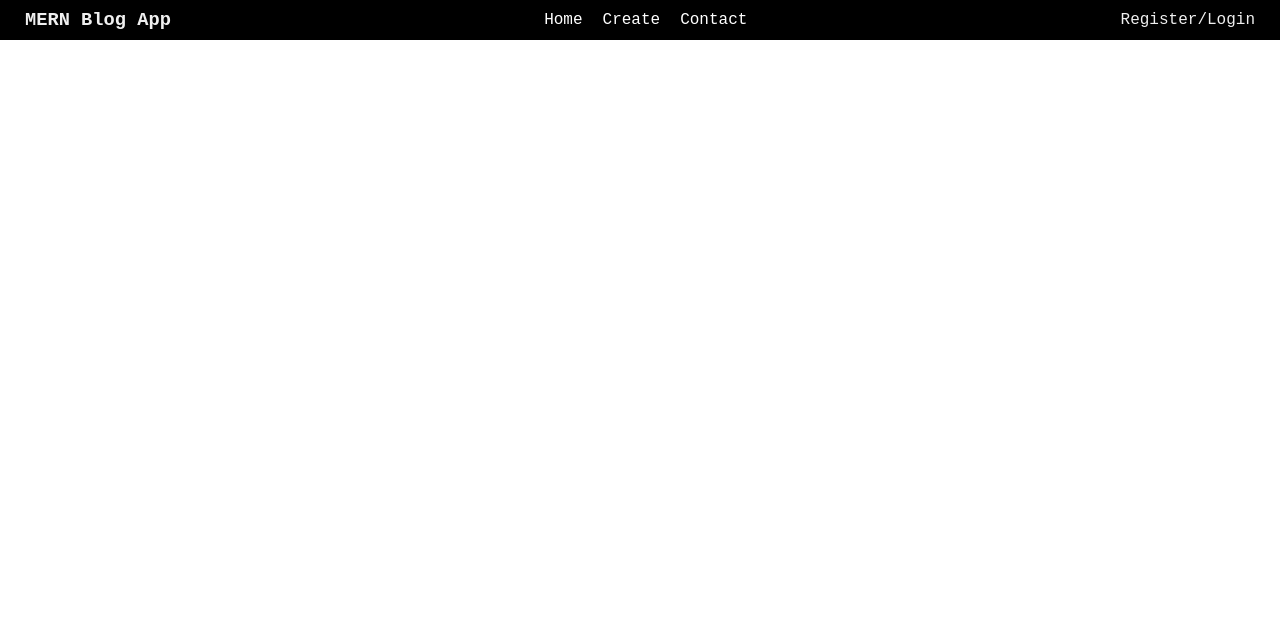
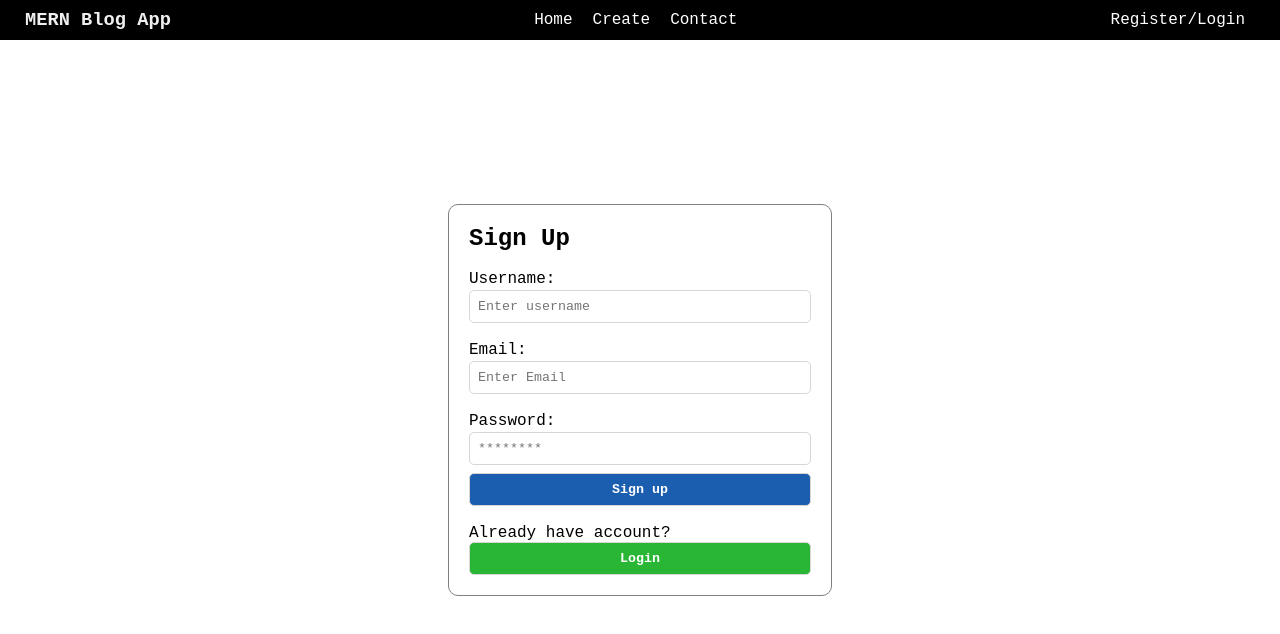
Before and after one commit to aleksmn/MERN-blog, a React (Vite) app in the folder client/: page /register in a window 1280 px wide. Shown: the top 634 px of the page. Built offline with nearby package versions, Linux system fonts and the light colour scheme.

Commit message:
add signup

```diff
--- a/client/src/App.jsx
+++ b/client/src/App.jsx
@@ -1,13 +1,18 @@
 import Navbar from "./Navbar"
+import {BrowserRouter, Routes, Route} from 'react-router-dom'
+import Register from "./Register"
 
 
 function App() {
 
 
   return (
-    <>
+    <BrowserRouter>
       <Navbar />
-    </>
+      <Routes>
+        <Route path="/register" element={<Register />}></Route>
+      </Routes>
+    </BrowserRouter>
   )
 }
 
--- a/client/src/Navbar.jsx
+++ b/client/src/Navbar.jsx
@@ -1,4 +1,6 @@
-function Navbar() {
+import { Link, useNavigate } from 'react-router-dom'
+
+const Navbar = () =>  {
     return (
         <nav className="navbar">
             <h3>MERN Blog App</h3>
@@ -7,7 +9,7 @@ function Navbar() {
                 <a href="" className='link'>Create</a>
                 <a href="" className='link'>Contact</a>
             </div>
-            <div>Register/Login</div>
+            <div><Link to="/register" className="link">Register/Login</Link></div>
         </nav>
     )
 }
--- /dev/null
+++ b/client/src/Register.jsx
@@ -0,0 +1,41 @@
+import { Link, useNavigate } from 'react-router-dom'
+import axios from 'axios'
+
+const Register = () => {
+
+    const handleSubmit = (e) => {
+        e.preventDefault()
+
+    }
+
+    return (
+        <div className='signup_container'>
+        <div className='signup_form'>
+            <h2>Sign Up</h2>
+            <br />
+            <form onSubmit={handleSubmit}>
+                <div>
+                    <label htmlFor="name">Username:</label> <br />
+                    <input type="text" placeholder='Enter username'/>
+                </div>
+                <br />
+                <div>
+                    <label htmlFor="email">Email:</label><br />
+                    <input type="email" placeholder='Enter Email'/>
+                </div>
+                <br />
+                <div>
+                    <label htmlFor="password">Password:</label><br />
+                    <input type="password" placeholder='********'/>
+                </div>
+                <button className='signup_btn'>Sign up</button>
+            </form>
+            <br></br>
+            <p>Already have account?</p>
+            <Link to="/login"><button>Login</button></Link>
+        </div>
+    </div>
+     );
+}
+
+export default Register;
--- a/client/src/index.css
+++ b/client/src/index.css
@@ -49,14 +49,14 @@
   border-radius: 5px;
   cursor: pointer;
   border: 1px solid rgb(216, 213, 213);
-
+  font-weight: bold;
 }
 .signup_form form button {
-  background-color: rgb(17, 80, 227);
+  background-color: rgb(27, 94, 175);
   color: white;
 }
 .signup_form button {
-  background-color: rgb(3, 177, 18);
+  background-color: rgb(41, 182, 53);
   color: white;
 }
 .signup_btn {
```
